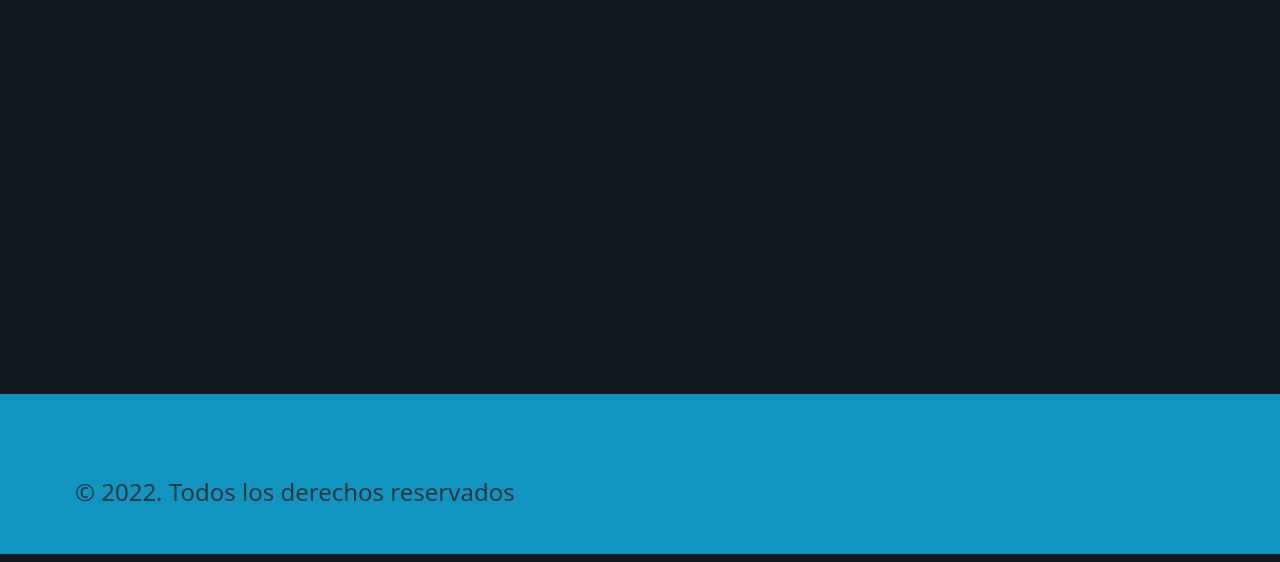
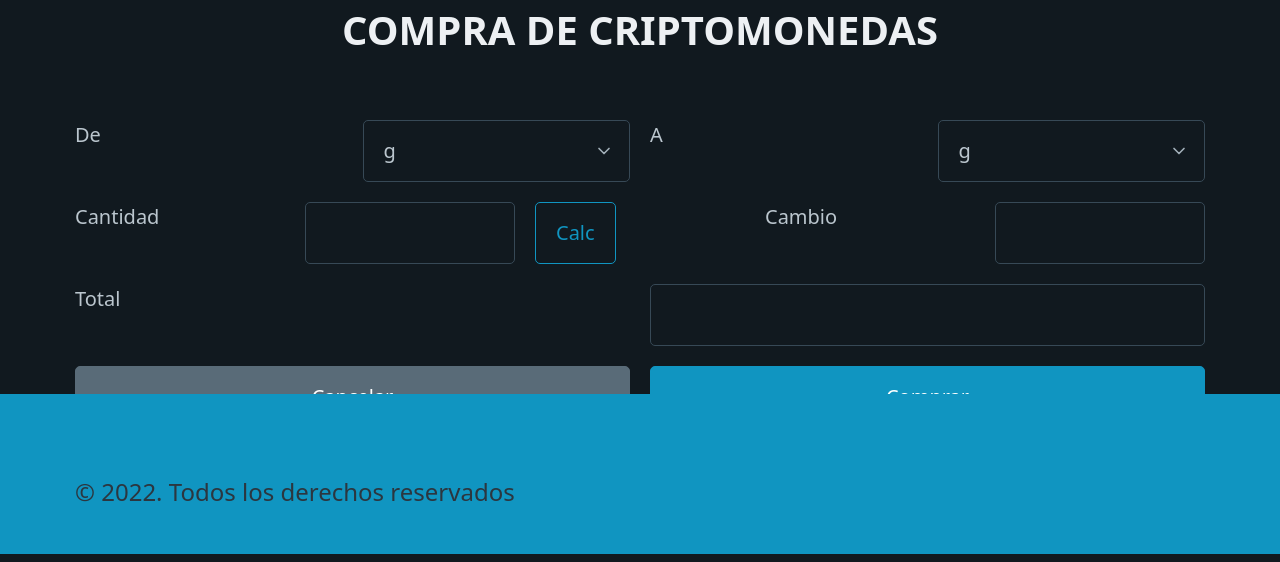
Before and after one commit to AbelPerezCollado/MyCrypto-Proyecto-Keepcoding, a Flask app: page /compra in a window 1280 px wide. Shown: the part 238-800 px from the top of the page. Run offline with Flask 2, Linux system fonts and the light colour scheme.

Commit message:
Añado todos los templates y sus formularios

```diff
--- a/balance/routes.py
+++ b/balance/routes.py
@@ -2,6 +2,7 @@ import sqlite3
 from flask import redirect, render_template, flash,request
 from balance import app
 from balance.models import ConsultasSql, ValorCriptoMonedas
+from formularios import ComprasForm, EstadoForm
 
 @app.route("/")
 def inicio():
@@ -21,9 +22,11 @@ def inicio():
 
 @app.route("/compra")
 def purchase():
-    return render_template("base.html",clase_compra = "disabled-link" )
+    form = ComprasForm()
+    return render_template("compra.html",clase_compra = "disabled-link",formulario = form )
 
 
 @app.route("/estado")
 def status():
-    return render_template("base.html",clase_estado = "disabled-link")
+    form = EstadoForm()
+    return render_template("estado.html",clase_estado = "disabled-link",formulario = form)
--- a/balance/static/css/style.css
+++ b/balance/static/css/style.css
@@ -52,7 +52,9 @@ nav {
 div.movimientos-cabecera {
     text-align: center;
 }
-
+div.compra-cabecera {
+    text-align: center;
+}
 div.movimiento {
     text-align: center;
 }
@@ -67,3 +69,8 @@ div.container {
     display: flex;
     justify-content: space-between;
 }
+
+
+div.boton-volver {
+    text-align: right;
+}
--- /dev/null
+++ b/balance/templates/compra.html
@@ -0,0 +1,43 @@
+{% extends "base.html" %}
+
+{% block titulo %} Compra de criptomonedas {% endblock %}
+
+{% block contenido%}
+    <div class="compra-cabecera">
+        <h1> COMPRA DE CRIPTOMONEDAS</h1>
+    </div>
+
+    <form action="" method="post">
+        {{formulario.hidden_tag()}}
+        <div class="grid">
+            {{formulario.moneda_from.label()}}
+            {{formulario.moneda_from()}}
+            {{formulario.moneda_to.label()}}
+            {{formulario.moneda_to()}}
+        </div>
+
+        <div class="grid">
+            {{formulario.cantidad_from.label()}}
+            {{formulario.cantidad_from()}}
+            <div class="boton-calcular">
+            <a href="#" role="button" class="outline">Calc</a>
+            </div>
+            {{formulario.cantidad_to.label()}}
+            {{formulario.cantidad_to()}}
+        </div>
+
+        <div class="grid">
+            {{formulario.pu.label()}}
+            {{formulario.pu()}}
+        </div>
+
+
+
+        <div class="grid">
+            <a href="/" role="button" class="secondary">Cancelar</a>
+            {{formulario.comprar()}}
+
+        </div>
+
+    </form>
+{% endblock %}
--- /dev/null
+++ b/formularios.py
@@ -0,0 +1,34 @@
+from datetime import datetime
+from xml.dom import ValidationErr
+from flask_wtf import FlaskForm
+from wtforms   import DateTimeField,StringField,SelectField,FloatField,SubmitField,DateField,TimeField
+from wtforms.validators import DataRequired,Length,NumberRange
+from datetime import datetime
+
+from config import MONEDAS
+now = datetime.now()
+
+class ComprasForm(FlaskForm):
+    moneda_from = SelectField('De', choices= MONEDAS)
+    moneda_to = SelectField('A', choices= MONEDAS)
+
+    cantidad_from = FloatField("Cantidad",validators=[DataRequired(),
+                    NumberRange(message="Debe ser una cantidad positiva",min=0.01)])
+
+    cantidad_to = FloatField("Cambio",validators=[DataRequired(),
+                NumberRange(message="Debe ser una cantidad positiva",min=0.01)],render_kw={'readonly':True})
+
+    pu =FloatField("Total",validators=[DataRequired(),
+        NumberRange(message="Debe ser una cantidad positiva",min=0.01)],render_kw={'readonly':True})
+
+    fecha = now.date()
+    hora = now.time()
+
+
+    comprar = SubmitField("Comprar")
+
+
+
+class EstadoForm(FlaskForm):
+    invertido = FloatField("Invertido",render_kw={'readonly':True})
+    valor_actual = FloatField("Valor actual",render_kw={'readonly':True})
```
Also changed, not shown: balance/templates/estado.html (added, +32 -0 lines), requeriments.txt (+7 -0 lines), balance/templates/img/calc.png (added).
